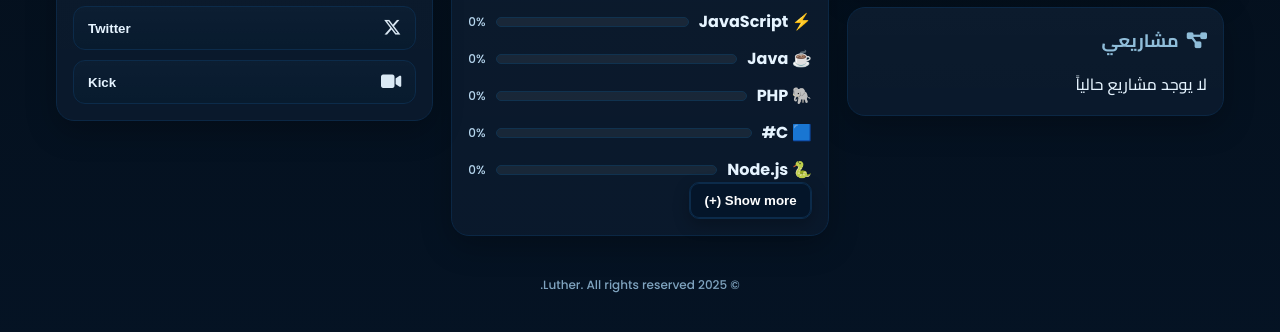
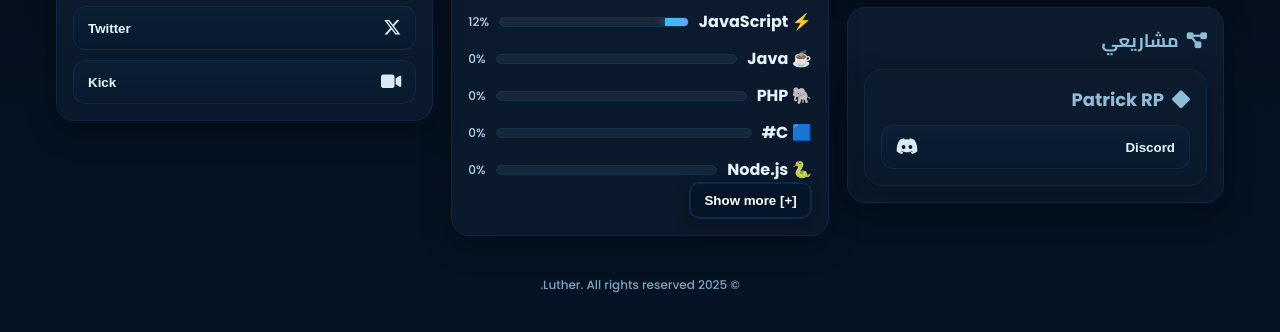
Before and after one commit to HmoodAlqahtani/luther-portfolio, a plain HTML site: page index.html in a window 1280 px wide. Shown: the part 322-654 px from the top of the page. Drawn offline with Linux system fonts and the light colour scheme; no server answers.

Commit message:
Update index.html

```diff
--- a/index.html
+++ b/index.html
@@ -9,6 +9,7 @@
   <link href="https://fonts.googleapis.com/css2?family=Cairo:wght@500;700&family=Poppins:wght@500;700&display=swap" rel="stylesheet">
   <link rel="stylesheet" href="https://cdnjs.cloudflare.com/ajax/libs/font-awesome/6.5.2/css/all.min.css">
   <link rel="stylesheet" href="styles.css" />
+  <link rel="shortcut icon" href="favicon.ico" type="image/x-icon">
 </head>
 <body>
   <!-- Header -->
@@ -27,7 +28,7 @@
     <!-- Left column: Discord + Projects -->
     <section class="column">
       <article class="card card--interactive" id="discord-card" aria-live="polite">
-        <h2 class="card__title"><i class="fa-brands fa-discord"></i> ديسكورد</h2>
+        <h2 class="card__title"><i class="fa-brands fa-discord"></i>ديسكورد</h2>
         <div class="discord">
           <img id="dc-avatar" class="discord__avatar" src="" alt="Discord avatar" />
           <div class="discord__meta">
@@ -42,9 +43,20 @@
 
       <article class="card card--interactive" id="projects-card">
         <h2 class="card__title"><i class="fa-solid fa-diagram-project"></i> مشاريعي</h2>
-        <div class="projects-empty">لا يوجد مشاريع حالياً</div>
+        <div class="projects-empty">
+
+
+          <article class="card card--interactive" id="projects-card">
+        <h1 class="card__title"><i class="fa-solid fa-diamond"></i>Patrick RP</h1>
+
+        <button class="link-btn" data-link="https://discord.gg/HgSqdaQj4z"></i>Discord<i class="fa-brands fa-discord"></i></button>
       </article>
     </section>
+
+        </div>
+      </article>
+    </section>
+
 
 
 
@@ -74,8 +86,8 @@
           </li>
           <li class="skill">
             <span class="skill__label">⚡ JavaScript</span>
-            <div class="skill__bar"><span class="skill__fill" style="--val:0%"></span></div>
-            <span class="skill__percent">0%</span>
+            <div class="skill__bar"><span class="skill__fill" style="--val:12%"></span></div>
+            <span class="skill__percent">12%</span>
           </li>
           <li class="skill">
             <span class="skill__label">☕ Java</span>
@@ -108,7 +120,7 @@
           <li class="skill"><span class="skill__label">🧬 Rust</span><div class="skill__bar"><span class="skill__fill" style="--val:0%"></span></div><span class="skill__percent">0%</span></li>
         </div>
 
-        <button id="toggle-skills" class="btn btn--ghost">Show more (+)</button>
+        <button id="toggle-skills" class="btn btn--ghost">[+] Show more</button>
       </article>
     </section>
 
```
